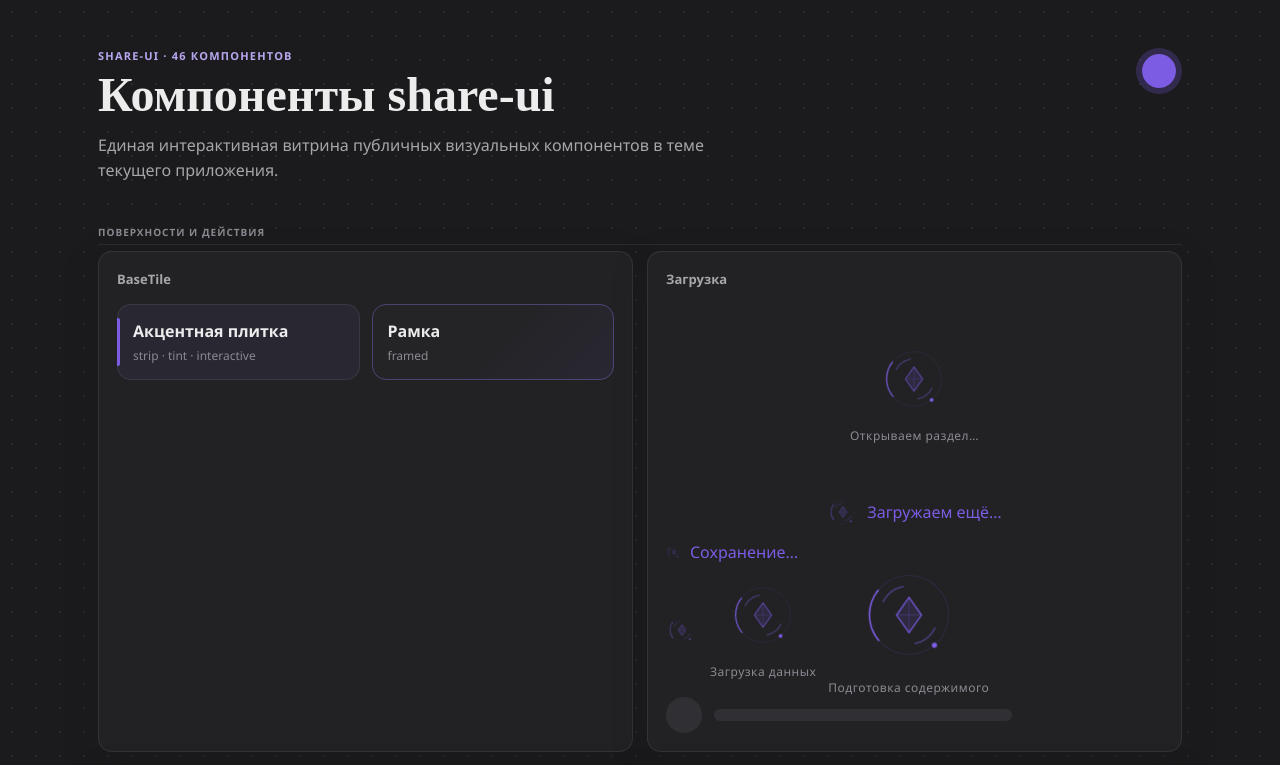
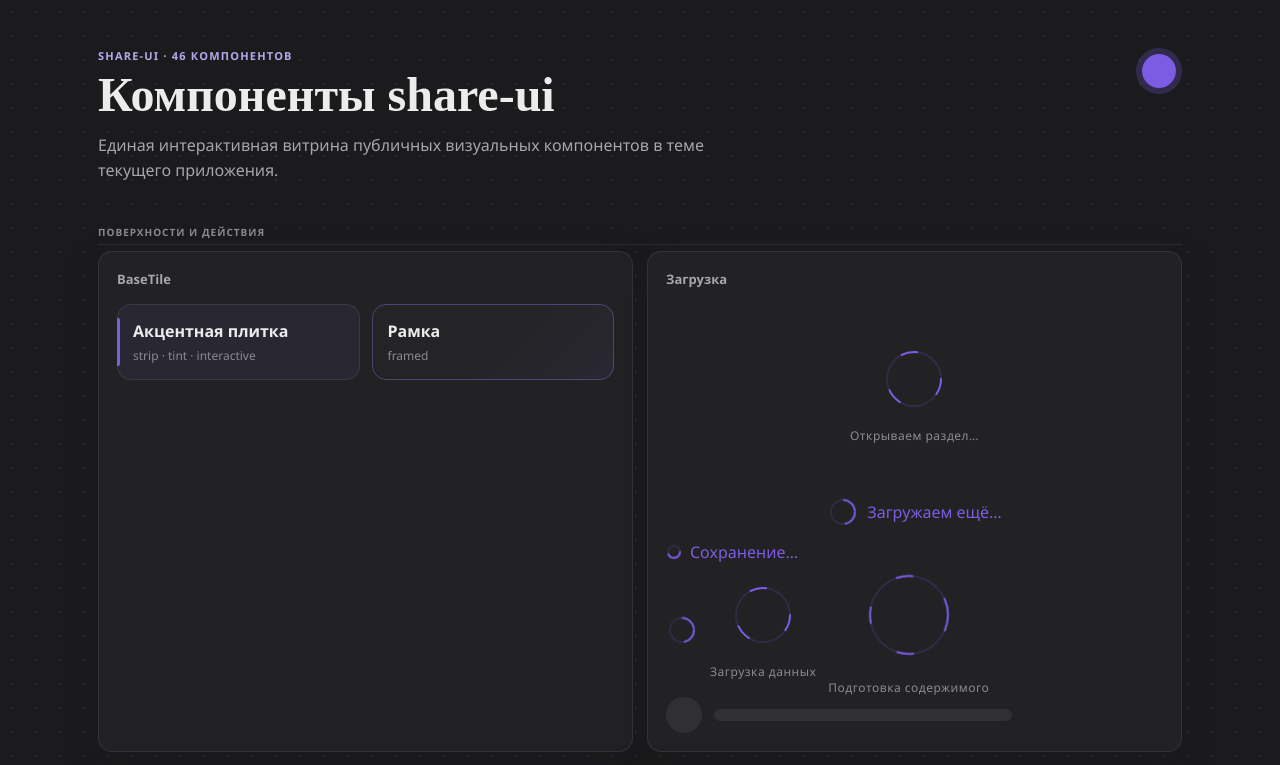
Before and after one commit to SylvieShare/share-ui, a Vue app: page / in a window 1280 px wide. Shown: the top 765 px of the page. Built offline with nearby package versions, Linux system fonts and the light colour scheme.

Commit message:
Упростить индикатор загрузки до вращающегося кольца

```diff
--- a/package.json
+++ b/package.json
@@ -1,6 +1,6 @@
 {
   "name": "@sylvieshare/share-ui",
-  "version": "0.18.0",
+  "version": "0.18.1",
   "description": "Shared Vue 3 design tokens, UI primitives and headless interactions for SylvieShare applications.",
   "type": "module",
   "main": "./dist/share-ui.js",
--- a/src/components/LoadingIndicator.vue
+++ b/src/components/LoadingIndicator.vue
@@ -1,16 +1,8 @@
 <template>
   <span class="share-loading" :class="{ 'share-loading--inline': inline }" :style="{ '--loading-size': resolvedSize }" role="status" :aria-label="label">
-    <svg class="share-loading__art" viewBox="0 0 100 100" fill="none" aria-hidden="true">
-      <circle class="share-loading__track" cx="50" cy="50" r="38" />
-      <g class="share-loading__orbit">
-        <circle class="share-loading__arc" cx="50" cy="50" r="38" stroke-dasharray="52 187" />
-        <circle class="share-loading__spark" cx="50" cy="12" r="2.5" />
-      </g>
-      <g class="share-loading__orbit share-loading__orbit--inner">
-        <circle class="share-loading__arc" cx="50" cy="50" r="28" stroke-dasharray="25 63" />
-      </g>
-      <path class="share-loading__core" d="M50 33 62 50 50 67 38 50Z" />
-      <path class="share-loading__facet" d="M50 33V67M38 50H62" />
+    <svg class="share-loading__art" viewBox="0 0 24 24" fill="none" aria-hidden="true">
+      <circle class="share-loading__track" cx="12" cy="12" r="9" vector-effect="non-scaling-stroke" />
+      <circle class="share-loading__arc" cx="12" cy="12" r="9" stroke-dasharray="16 41" vector-effect="non-scaling-stroke" />
     </svg>
     <span v-if="showLabel" class="share-loading__label" aria-hidden="true">{{ label }}</span>
   </span>
@@ -33,17 +25,11 @@ const resolvedSize = computed(() => `${typeof props.size === 'number' ? props.si
 .share-loading__art { width: var(--loading-size); height: var(--loading-size); overflow: visible; }
 .share-loading--inline { flex-direction: row; gap: 8px; vertical-align: middle; }
 .share-loading--inline .share-loading__label { font: inherit; letter-spacing: inherit; color: inherit; }
-.share-loading__track { stroke: color-mix(in srgb, currentColor 14%, transparent); stroke-width: 1; }
-.share-loading__arc { stroke: currentColor; stroke-width: 1.5; stroke-linecap: round; }
-.share-loading__spark { fill: currentColor; }
-.share-loading__orbit { transform-origin: 50px 50px; animation: share-loading-orbit 3.6s linear infinite; }
-.share-loading__orbit--inner { animation-duration: 5.4s; animation-direction: reverse; opacity: .45; }
-.share-loading__core { fill: color-mix(in srgb, currentColor 14%, transparent); stroke: currentColor; stroke-width: 1.2; animation: share-loading-breathe 2.4s ease-in-out infinite; }
-.share-loading__facet { stroke: currentColor; stroke-width: .7; opacity: .4; }
+.share-loading__track { stroke: color-mix(in srgb, currentColor 16%, transparent); stroke-width: 2; }
+.share-loading__arc { stroke: currentColor; stroke-width: 2; stroke-linecap: round; transform-origin: 12px 12px; animation: share-loading-spin 1s linear infinite; }
 .share-loading__label { color: var(--text-muted); font-size: 12px; line-height: 1.5; letter-spacing: .04em; text-align: center; }
-@keyframes share-loading-orbit { to { transform: rotate(360deg); } }
-@keyframes share-loading-breathe { 50% { opacity: .5; } }
+@keyframes share-loading-spin { to { transform: rotate(360deg); } }
 @media (prefers-reduced-motion: reduce) {
-  .share-loading__orbit, .share-loading__core { animation: none; }
+  .share-loading__arc { animation: none; }
 }
 </style>
```
Also changed, not shown: 6 other files (tests, documents, lock files or other folders).
